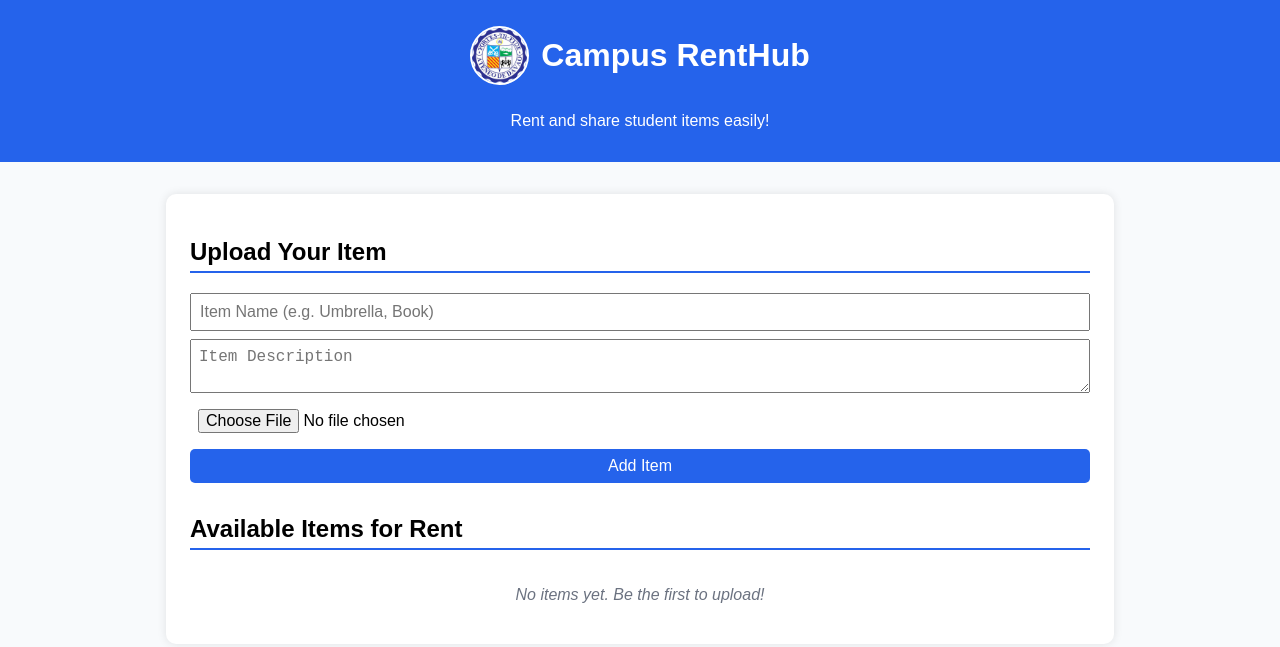
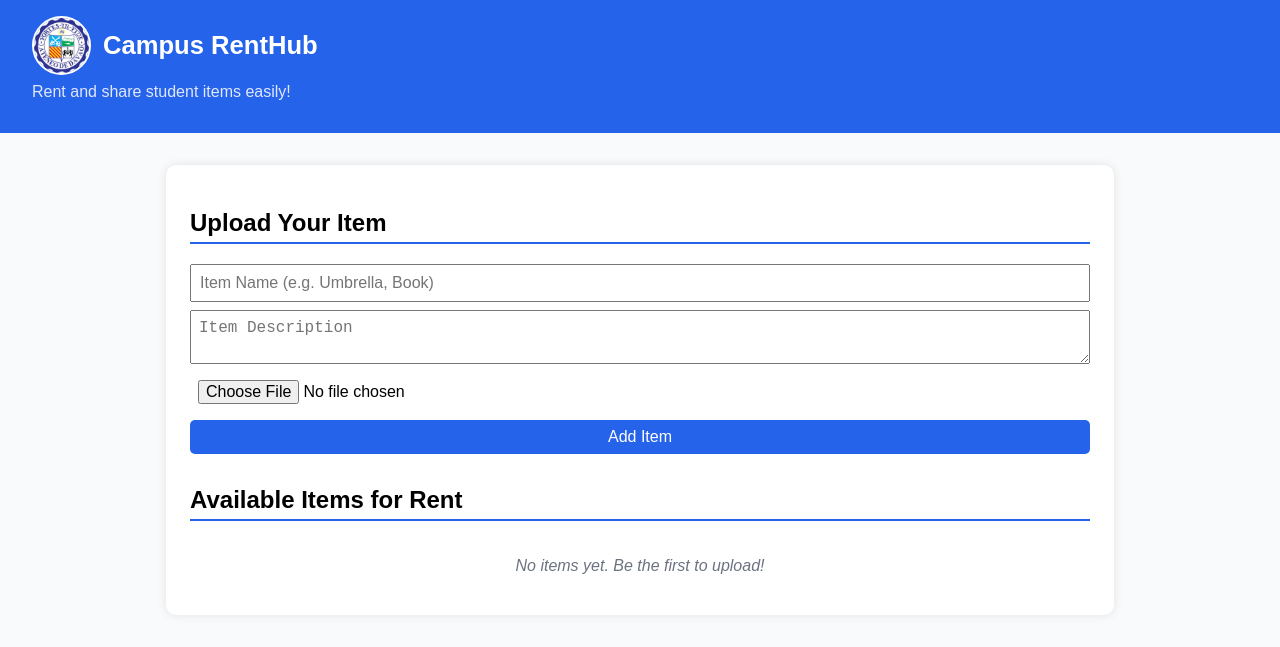
Before and after one commit to Chelseyyy20/campus-renthub, a plain HTML site: page index.html in a window 1280 px wide. Drawn offline with Linux system fonts and the light colour scheme.

Commit message:
Update index.html

```diff
--- a/index.html
+++ b/index.html
@@ -15,15 +15,17 @@
     header {
       background-color: #2563eb;
       color: white;
-      padding: 1rem;
-      text-align: center;
+      padding: 1rem 2rem;
+      display: flex;
+      align-items: center;
+      justify-content: space-between;
+      flex-wrap: wrap;
     }
 
-    /* Logo + Title layout */
+    /* Logo + Title container */
     .logo-container {
       display: flex;
       align-items: center;
-      justify-content: center;
       gap: 12px;
     }
 
@@ -33,6 +35,19 @@
       border-radius: 50%;
       object-fit: cover;
       border: 2px solid white;
+    }
+
+    header h1 {
+      margin: 0;
+      font-size: 1.6rem;
+    }
+
+    header p {
+      width: 100%;
+      margin-top: 0.5rem;
+      font-size: 1rem;
+      text-align: left;
+      color: #e0e7ff;
     }
 
     .container {
```
